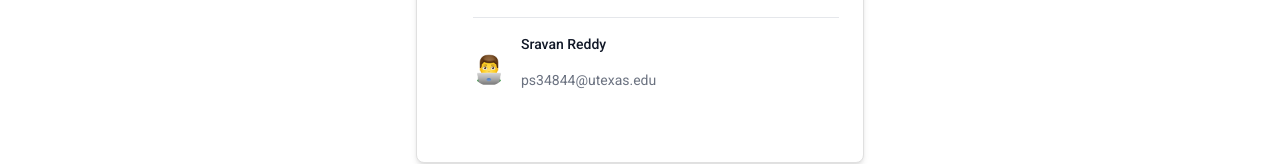
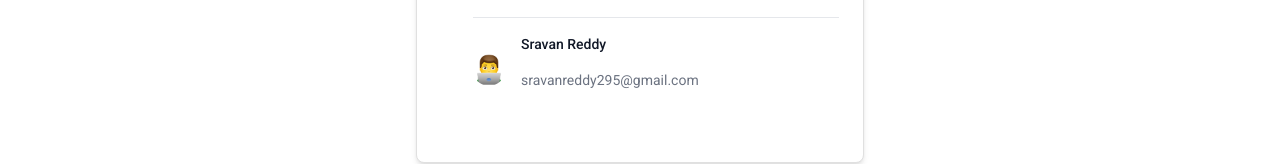
Before and after one commit to Prakash-sa/BioGPT_AI_in_HealthCare, a React (Create React App) app in the folder frontend/: page /about in a window 1280 px wide. Shown: the part 347-511 px from the top of the page. Built offline with nearby package versions, Linux system fonts and the light colour scheme.

Commit message:
added email

```diff
--- a/frontend/src/components/About.js
+++ b/frontend/src/components/About.js
@@ -61,7 +61,7 @@ const About = () => {
                                         Sravan Reddy
                                     </p>
                                     <p class="text-sm text-gray-500 truncate">
-                                        ps34844@utexas.edu
+                                        sravanreddy295@gmail.com
                                     </p>
                                 </div>
                                 {/* <div class="inline-flex items-center text-base font-semibold text-gray-900">
```
